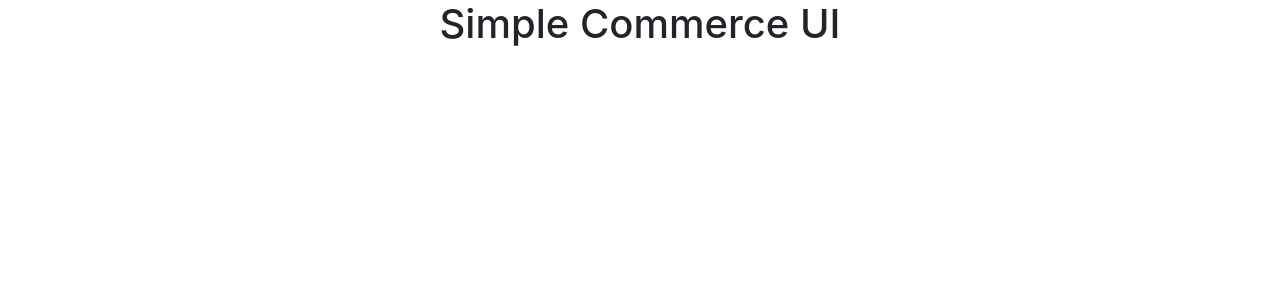
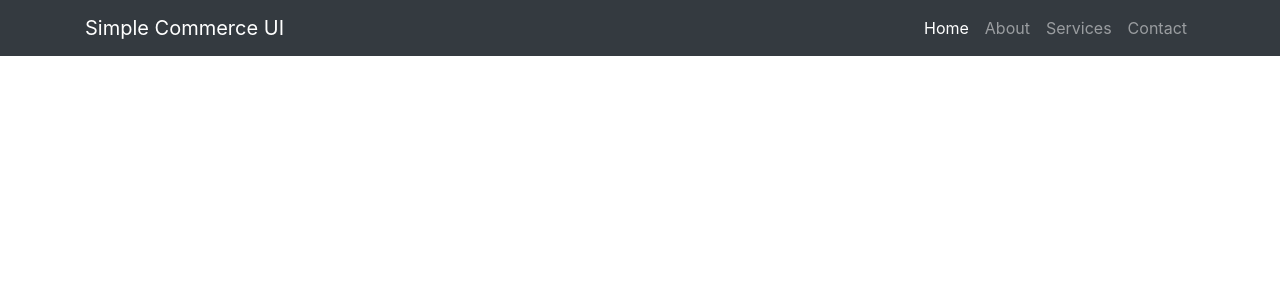
Before and after one commit to Kydroid/SimpleCommerce, a React (Create React App) app in the folder simple-commerce-ui/: page / in a window 1280 px wide. Shown: the top 300 px of the page. Built offline with nearby package versions, Linux system fonts and the light colour scheme.

Commit message:
Prepare template demo - Add component header demo static

```diff
--- a/simple-commerce-ui/src/App.tsx
+++ b/simple-commerce-ui/src/App.tsx
@@ -1,13 +1,10 @@
 import React from 'react';
+import {Header} from "./components/header/header";
 
 function App() {
   return (
       <div id="app" className="App container-fluid">
-          <header className="App-header">
-              <h1 className="text-center">
-                  Simple Commerce UI
-              </h1>
-          </header>
+          <Header/>
       </div>
   );
 }
--- /dev/null
+++ b/simple-commerce-ui/src/components/header/header.tsx
@@ -0,0 +1,37 @@
+import React from "react";
+
+
+export class Header extends React.Component<any, any> {
+    render() {
+        return (
+            <nav className="navbar navbar-expand-lg navbar-dark bg-dark fixed-top">
+                <div className="container">
+                    <a className="navbar-brand">Simple Commerce UI</a>
+                    <button className="navbar-toggler" type="button" data-toggle="collapse"
+                            data-target="#navbarResponsive" aria-controls="navbarResponsive" aria-expanded="false"
+                            aria-label="Toggle navigation">
+                        <span className="navbar-toggler-icon"></span>
+                    </button>
+                    <div className="collapse navbar-collapse" id="navbarResponsive">
+                        <ul className="navbar-nav ml-auto">
+                            <li className="nav-item active">
+                                <a className="nav-link">Home
+                                    <span className="sr-only">(current)</span>
+                                </a>
+                            </li>
+                            <li className="nav-item">
+                                <a className="nav-link">About</a>
+                            </li>
+                            <li className="nav-item">
+                                <a className="nav-link">Services</a>
+                            </li>
+                            <li className="nav-item">
+                                <a className="nav-link">Contact</a>
+                            </li>
+                        </ul>
+                    </div>
+                </div>
+            </nav>
+        );
+    }
+}
```
